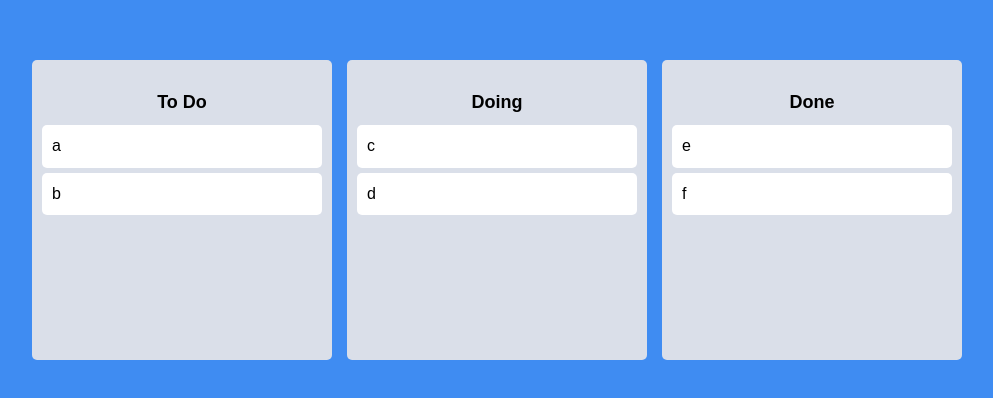
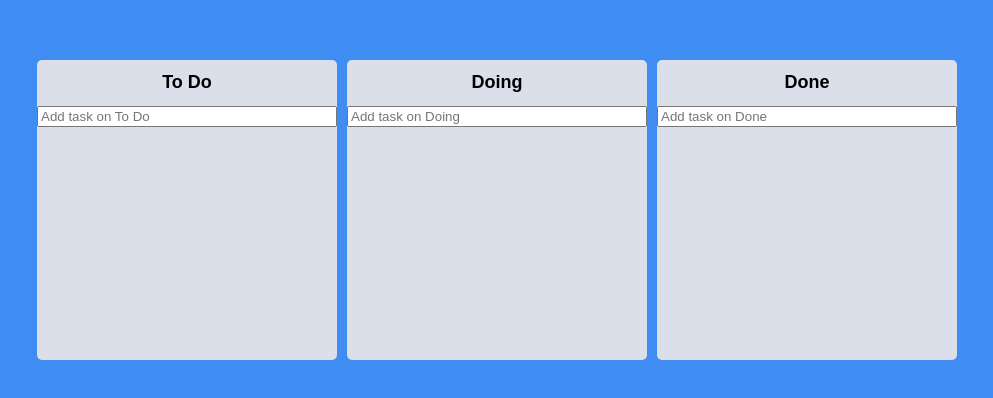
Before and after one commit to JobMarketIsCold/ReactMiddleClassIsCold, a React (Create React App) app: page / in a window 1280 px wide. Shown: the part 190-588 px from the top of the page, without its empty margins (143-1136 px from the left). Built offline with nearby package versions, Linux system fonts and the light colour scheme.

Commit message:
complete

```diff
--- a/src/App.tsx
+++ b/src/App.tsx
@@ -1,6 +1,6 @@
 import { DragDropContext, DropResult } from "react-beautiful-dnd";
 import { useRecoilState } from "recoil";
-import { styled } from "styled-components";
+import styled from "styled-components";
 import { toDoState } from "./atoms";
 import Board from "./Components/Board";
 
@@ -18,22 +18,39 @@
 	justify-content: center;
 	align-items: flex-start;
 	width: 100%;
-	gap: 15px;
+	gap: 10px;
 `;
 
 function App() {
 	const [toDos, setToDos] = useRecoilState(toDoState);
-
 	const onDragEnd = (info: DropResult) => {
-		const { draggableId, destination, source } = info;
+		const { destination, draggableId, source } = info;
+		if (!destination) return;
 		if (destination?.droppableId === source.droppableId) {
+			// same board movement.
 			setToDos((allBoards) => {
 				const boardCopy = [...allBoards[source.droppableId]];
+				const taskObj = boardCopy[source.index];
 				boardCopy.splice(source.index, 1);
-				boardCopy.splice(destination.index, 0, draggableId);
+				boardCopy.splice(destination?.index, 0, taskObj);
 				return {
 					...allBoards,
 					[source.droppableId]: boardCopy,
+				};
+			});
+		}
+		if (destination.droppableId !== source.droppableId) {
+			// cross board movement
+			setToDos((allBoards) => {
+				const sourceBoard = [...allBoards[source.droppableId]];
+				const taskObj = sourceBoard[source.index];
+				const destinationBoard = [...allBoards[destination.droppableId]];
+				sourceBoard.splice(source.index, 1);
+				destinationBoard.splice(destination?.index, 0, taskObj);
+				return {
+					...allBoards,
+					[source.droppableId]: sourceBoard,
+					[destination.droppableId]: destinationBoard,
 				};
 			});
 		}
--- a/src/Components/Board.tsx
+++ b/src/Components/Board.tsx
@@ -1,40 +1,74 @@
+import { useForm } from "react-hook-form";
 import { Droppable } from "react-beautiful-dnd";
+import styled from "styled-components";
+import { IToDo, toDoState } from "../atoms";
+import { useSetRecoilState } from "recoil";
 import DraggableCard from "./DraggableCard";
-import { styled } from "styled-components";
-
-interface IBoardProps {
-	toDos: string[];
-	boardId: string;
-}
 
 function Board({ toDos, boardId }: IBoardProps) {
+	const setToDos = useSetRecoilState(toDoState);
+	const { register, setValue, handleSubmit } = useForm<IForm>();
+	const onValid = ({ toDo }: IForm) => {
+		const newToDo = {
+			id: Date.now(),
+			text: toDo,
+		};
+		setToDos((allBoards) => {
+			return {
+				...allBoards,
+				[boardId]: [...allBoards[boardId], newToDo],
+			};
+		});
+		setValue("toDo", "");
+	};
 	return (
 		<Wrapper>
 			<Title>{boardId}</Title>
+			<Form onSubmit={handleSubmit(onValid)}>
+				<input
+					{...register("toDo", { required: true })}
+					type="text"
+					placeholder={`Add task on ${boardId}`}
+				/>
+			</Form>
 			<Droppable droppableId={boardId}>
-				{(magic) => (
-					<div ref={magic.innerRef} {...magic.droppableProps}>
+				{(magic, info) => (
+					<Area
+						isDraggingOver={info.isDraggingOver}
+						isDraggingFromThis={Boolean(info.draggingFromThisWith)}
+						ref={magic.innerRef}
+						{...magic.droppableProps}
+					>
 						{toDos.map((toDo, index) => (
-							<DraggableCard key={toDo} index={index} toDo={toDo} />
+							<DraggableCard key={toDo.id} index={index} toDoId={toDo.id} toDoText={toDo.text} />
 						))}
 						{magic.placeholder}
-					</div>
+					</Area>
 				)}
 			</Droppable>
 		</Wrapper>
 	);
 }
+export default Board;
 
-export default Board;
+interface IBoardProps {
+	toDos: IToDo[];
+	boardId: string;
+}
+
+interface IForm {
+	toDo: string;
+}
 
 const Wrapper = styled.div`
 	width: 300px;
-	padding: 20px 10px;
 	padding-top: 10px;
-	padding-top: 30px;
 	background-color: ${(props) => props.theme.boardColor};
 	border-radius: 5px;
 	min-height: 300px;
+	display: flex;
+	flex-direction: column;
+	overflow: hidden;
 `;
 
 const Title = styled.h2`
@@ -43,3 +77,23 @@
 	margin-bottom: 10px;
 	font-size: 18px;
 `;
+
+interface IAreaProps {
+	isDraggingFromThis: boolean;
+	isDraggingOver: boolean;
+}
+
+const Area = styled.div<IAreaProps>`
+	background-color: ${(props) =>
+		props.isDraggingOver ? "#dfe6e9" : props.isDraggingFromThis ? "#b2bec3" : "transparent"};
+	flex-grow: 1;
+	transition: background-color 0.3s ease-in-out;
+	padding: 20px;
+`;
+
+const Form = styled.form`
+	width: 100%;
+	input {
+		width: 100%;
+	}
+`;
--- a/src/Components/DraggableCard.tsx
+++ b/src/Components/DraggableCard.tsx
@@ -3,28 +3,35 @@
 import { styled } from "styled-components";
 
 interface IDraggableCardProps {
-	toDo: string;
+	toDoId: number;
+	toDoText: string;
 	index: number;
 }
 
-function DraggableCard({ toDo, index }: IDraggableCardProps) {
-	console.log(toDo, "렌더");
+function DraggableCard({ toDoId, toDoText, index }: IDraggableCardProps) {
+	// console.log(toDo, "렌더");
 	return (
-		<Draggable key={toDo} draggableId={toDo} index={index}>
-			{(provided) => (
-				<Card ref={provided.innerRef} {...provided.dragHandleProps} {...provided.draggableProps}>
-					{toDo}
+		<Draggable key={toDoId} draggableId={toDoId + ""} index={index}>
+			{(provided, snapshot) => (
+				<Card
+					isDragging={snapshot.isDragging}
+					ref={provided.innerRef}
+					{...provided.dragHandleProps}
+					{...provided.draggableProps}
+				>
+					{toDoText}
 				</Card>
 			)}
 		</Draggable>
 	);
 }
 
-const Card = styled.div`
+const Card = styled.div<{ isDragging: boolean }>`
 	border-radius: 5px;
 	padding: 10px 10px;
 	margin-bottom: 5px;
-	background-color: ${(props) => props.theme.cardColor};
+	background-color: ${(props) => (props.isDragging ? "#74b9ff" : props.theme.cardColor)};
+	box-shadow: ${(props) => (props.isDragging ? "0px 2px 2px rgba(0, 0, 0, 0.1)" : "none")};
 `;
 
 export default React.memo(DraggableCard);
--- a/src/atoms.ts
+++ b/src/atoms.ts
@@ -1,14 +1,19 @@
 import { atom, selector } from "recoil";
 
+export interface IToDo {
+	id: number;
+	text: string;
+}
+
 interface IToDoState {
-	[key: string]: string[];
+	[key: string]: IToDo[];
 }
 
 export const toDoState = atom<IToDoState>({
 	key: "toDo",
 	default: {
-		"To Do": ["a", "b"],
-		Doing: ["c", "d"],
-		Done: ["e", "f"],
+		"To Do": [],
+		Doing: [],
+		Done: [],
 	},
 });
```
